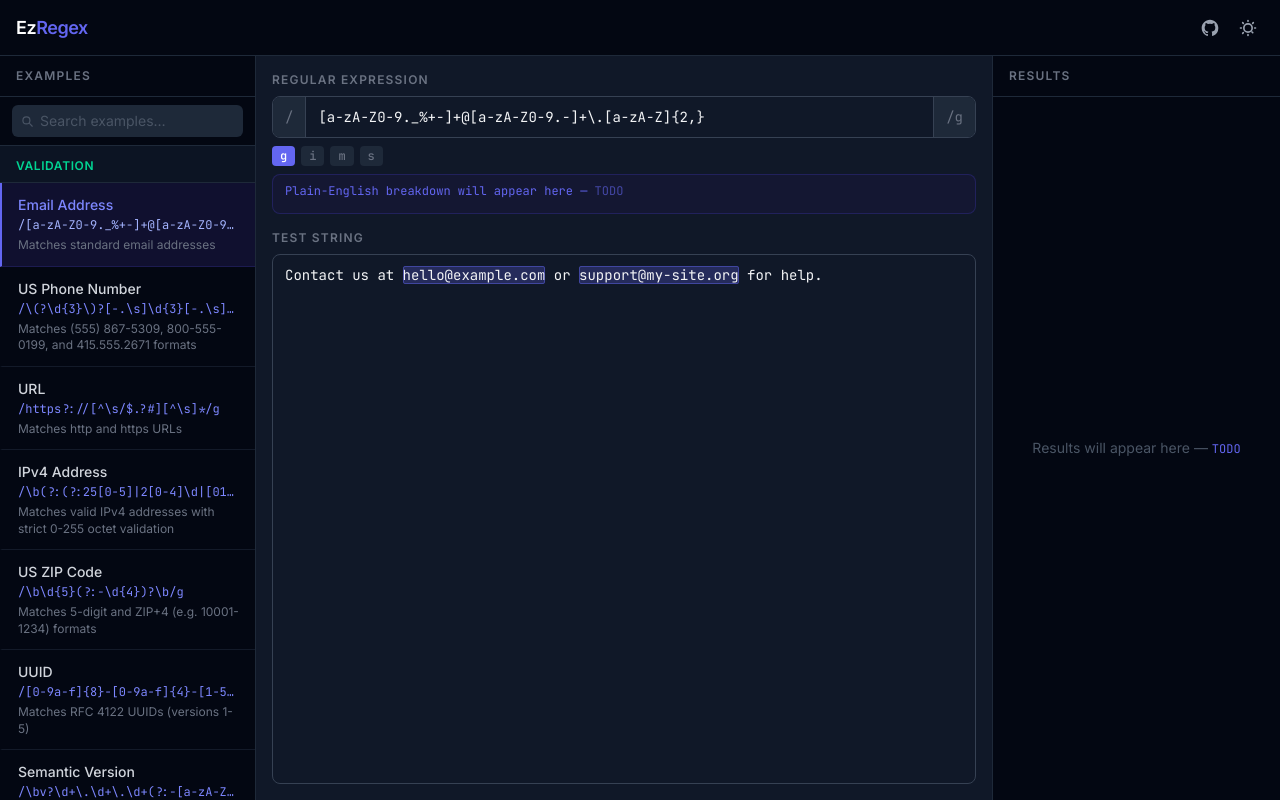
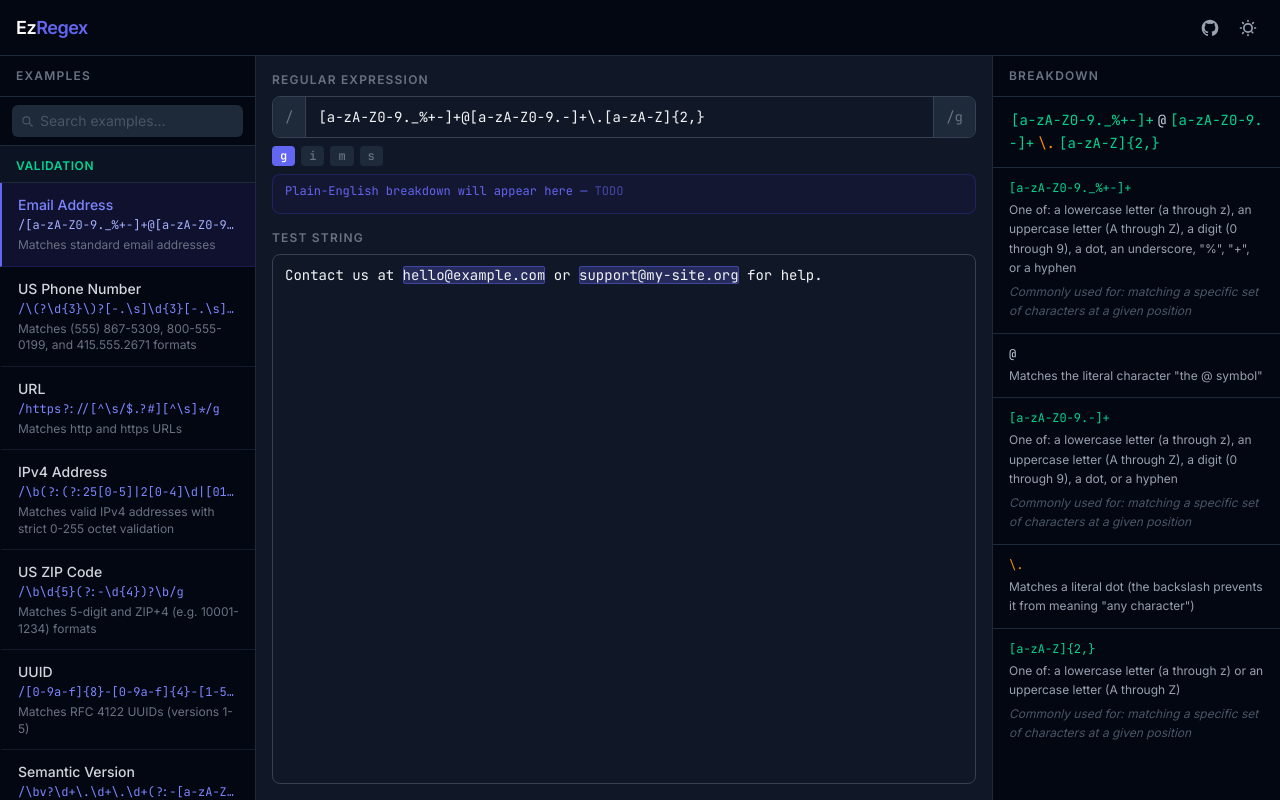
Before and after one commit to Yuv1s/EzRegex, a React (Vite) app: page / in a window 1280 px wide. Both pictures are taken after a click on the button 127 px from the left and 224 px from the top of the page. Built offline with nearby package versions, Linux system fonts and the light colour scheme.

Commit message:
wip: render breakdown panel with chunks, descriptions, and use cases

```diff
--- a/src/App.jsx
+++ b/src/App.jsx
@@ -4,6 +4,7 @@ import Sidebar from './components/Sidebar'
 import EditorPanel from './components/EditorPanel'
 import ResultsPanel from './components/ResultsPanel'
 import { parseRegex, getMatches } from './lib/regexEngine'
+import { explainRegex } from './lib/regexExplainer'
 
 const CANONICAL_FLAG_ORDER = 'gims'
 
@@ -36,7 +37,10 @@ export default function App() {
   }
 
   const { regex, error } = useMemo(() => parseRegex(pattern, flags), [pattern, flags])
-  const matches = useMemo(() => getMatches(regex, testString), [regex, testString])
+  const matches          = useMemo(() => getMatches(regex, testString), [regex, testString])
+  const { chunks }       = useMemo(() => explainRegex(pattern), [pattern])
+
+  const [hoveredChunkId, setHoveredChunkId] = useState(null)
 
   return (
     <div className="flex flex-col h-screen bg-white dark:bg-gray-900 font-sans">
@@ -55,7 +59,11 @@ export default function App() {
           onFlagToggle={toggleFlag}
           darkMode={darkMode}
         />
-        <ResultsPanel matches={matches} />
+        <ResultsPanel
+          chunks={chunks}
+          hoveredChunkId={hoveredChunkId}
+          onChunkHover={setHoveredChunkId}
+        />
       </div>
     </div>
   )
--- /dev/null
+++ b/src/components/RegexDisplay.jsx
@@ -0,0 +1,52 @@
+// Per type text color exported so BreakdownPanel can reuse the same palette
+// on the raw text line of each card
+export const TYPE_TEXT = {
+  anchor:      'text-violet-600 dark:text-violet-400',
+  escape:      'text-orange-600 dark:text-orange-400',
+  shorthand:   'text-cyan-600 dark:text-cyan-400',
+  charClass:   'text-emerald-600 dark:text-emerald-400',
+  literal:     'text-slate-500 dark:text-slate-300',
+  alternation: 'text-rose-600 dark:text-rose-400',
+  unknown:     'text-amber-600 dark:text-amber-400',
+}
+
+// Hover background internal to this component
+const TYPE_BG_HOVER = {
+  anchor:      'bg-violet-100 dark:bg-violet-400/20',
+  escape:      'bg-orange-100 dark:bg-orange-400/20',
+  shorthand:   'bg-cyan-100 dark:bg-cyan-400/20',
+  charClass:   'bg-emerald-100 dark:bg-emerald-400/20',
+  literal:     'bg-slate-100 dark:bg-slate-400/20',
+  alternation: 'bg-rose-100 dark:bg-rose-400/20',
+  unknown:     'bg-amber-100 dark:bg-amber-400/20',
+}
+
+export default function RegexDisplay({ chunks, hoveredChunkId, onChunkHover }) {
+  if (!chunks.length) return null
+
+  return (
+    <div className="px-4 py-3">
+      <p className="font-mono text-sm leading-relaxed break-all">
+        {chunks.map(chunk => {
+          const isHovered = chunk.id === hoveredChunkId
+          const textClass = TYPE_TEXT[chunk.type]     ?? TYPE_TEXT.unknown
+          const bgClass   = isHovered
+            ? (TYPE_BG_HOVER[chunk.type] ?? TYPE_BG_HOVER.unknown)
+            : 'bg-transparent'
+
+          return (
+            <span
+              key={chunk.id}
+              data-chunk-id={chunk.id}
+              className={`rounded px-0.5 cursor-pointer transition-colors duration-100 ${textClass} ${bgClass}`}
+              onMouseEnter={() => onChunkHover(chunk.id)}
+              onMouseLeave={() => onChunkHover(null)}
+            >
+              {chunk.raw}
+            </span>
+          )
+        })}
+      </p>
+    </div>
+  )
+}
--- a/src/components/ResultsPanel.jsx
+++ b/src/components/ResultsPanel.jsx
@@ -1,17 +1,63 @@
-export default function ResultsPanel() {
+import RegexDisplay, { TYPE_TEXT } from './RegexDisplay'
+
+export default function ResultsPanel({ chunks = [], hoveredChunkId, onChunkHover }) {
+  const hasChunks = chunks.length > 0
+
   return (
     <aside className="w-full md:w-72 md:flex-shrink-0 border-t md:border-t-0 md:border-l border-gray-200 dark:border-gray-800 bg-gray-50 dark:bg-gray-950 flex flex-col">
       <div className="px-4 py-3 border-b border-gray-200 dark:border-gray-800">
         <h2 className="text-xs font-semibold uppercase tracking-widest text-gray-400 dark:text-gray-500">
-          Results
+          Breakdown
         </h2>
       </div>
 
-      <div className="flex-1 flex items-center justify-center p-6">
-        <p className="text-sm text-gray-400 dark:text-gray-600 text-center leading-relaxed">
-          Results will appear here —{' '}
-          <span className="text-indigo-400 dark:text-indigo-500 font-mono text-xs">TODO</span>
-        </p>
+      {hasChunks && (
+        <div className="border-b border-gray-200 dark:border-gray-800">
+          <RegexDisplay
+            chunks={chunks}
+            hoveredChunkId={hoveredChunkId}
+            onChunkHover={onChunkHover}
+          />
+        </div>
+      )}
+
+      <div className="flex-1 overflow-y-auto scrollbar-indigo">
+        {!hasChunks ? (
+          <div className="flex items-center justify-center h-full p-6">
+            <p className="text-sm text-gray-400 dark:text-gray-600 text-center leading-relaxed">
+              Type a regex above to see a plain&#8209;English breakdown
+            </p>
+          </div>
+        ) : (
+          <div className="divide-y divide-gray-200 dark:divide-gray-800">
+            {chunks.map(chunk => {
+              const isHovered  = chunk.id === hoveredChunkId
+              const rawColor   = TYPE_TEXT[chunk.type] ?? TYPE_TEXT.unknown
+
+              return (
+                <div
+                  key={chunk.id}
+                  data-chunk-id={chunk.id}
+                  className={`px-4 py-3 cursor-default transition-colors duration-100 ${
+                    isHovered ? 'bg-indigo-50 dark:bg-indigo-950/40' : ''
+                  }`}
+                  onMouseEnter={() => onChunkHover(chunk.id)}
+                  onMouseLeave={() => onChunkHover(null)}
+                >
+                  <p className={`font-mono text-xs mb-1 ${rawColor}`}>{chunk.raw}</p>
+                  <p className="text-xs text-gray-600 dark:text-gray-400 leading-relaxed">
+                    {chunk.description}
+                  </p>
+                  {chunk.useCase && (
+                    <p className="text-xs text-gray-400 dark:text-gray-600 mt-1 italic leading-relaxed">
+                      {chunk.useCase}
+                    </p>
+                  )}
+                </div>
+              )
+            })}
+          </div>
+        )}
       </div>
     </aside>
   )
```
